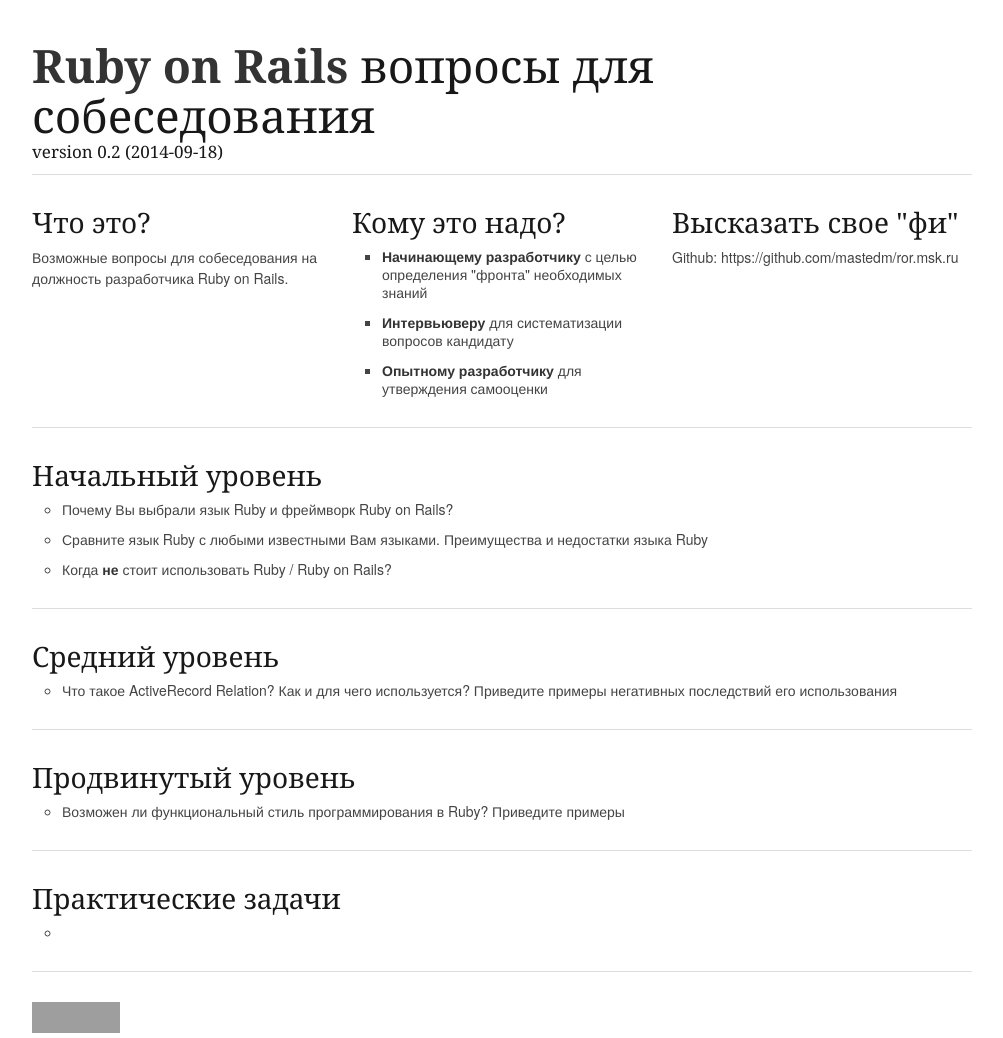
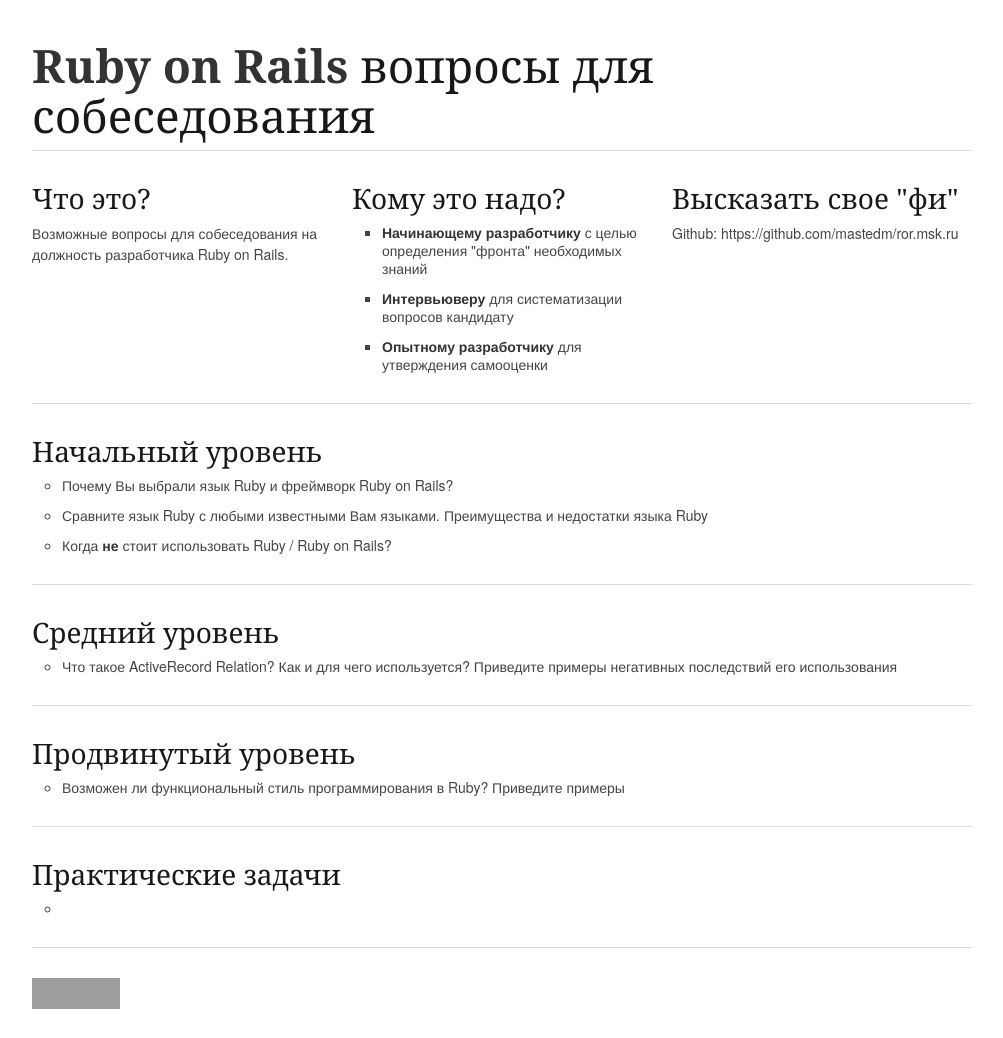
Before and after one commit to mastedm/ror.msk.ru, a plain HTML site: page index.html in a window 1280 px wide. Shown: the whole page, without its empty margins (138-1141 px from the left). After the commit the page ends 1014 px from the top, so only its background shows below. Drawn offline with Linux system fonts and the light colour scheme; grey boxes are pictures that could not be loaded.

Commit message:
Update index.html

```diff
--- a/index.html
+++ b/index.html
@@ -29,7 +29,6 @@
 	<div class="container">
 		<div class="sixteen columns">
 			<h1 class="remove-bottom" style="margin-top: 40px"><strong>Ruby on Rails</strong> вопросы для собеседования</h1>
-			<h5>version 0.2 (2014-09-18)</h5>
 			<hr />
 		</div>
 		<div class="one-third column">
```
